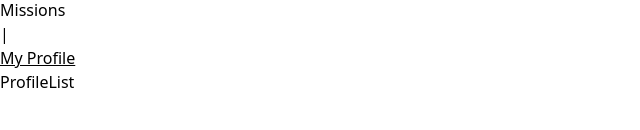
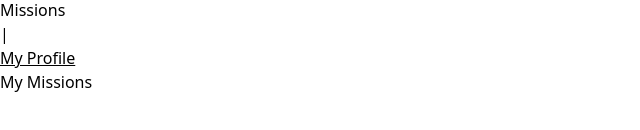
Before and after one commit to Luiscarlosvd/space-travelers, a React (Vite) app: page /my-profile in a window 1280 px wide. Shown: the part 562-692 px from the top of the page, without its empty margins (0-640 px from the left). Built offline with nearby package versions, Linux system fonts and the light colour scheme.

Commit message:
Add filteredList component
This component take the filtered array and the title as props and display the filtered array

```diff
--- /dev/null
+++ b/src/components/FilteredList.jsx
@@ -0,0 +1,18 @@
+function FilteredList({ array, title }) {
+  return (
+    <div>
+      <h2 className="">{title}</h2>
+      <ul>
+        {
+          array.map(item => {
+            return (
+              <li>{item.name}</li>
+            )
+          })
+        }
+      </ul>
+    </div>
+  )
+}
+
+export default FilteredList
--- a/src/components/ProfileList.jsx
+++ b/src/components/ProfileList.jsx
@@ -1,6 +1,14 @@
+import FilteredList from "./FilteredList";
+import { useSelector } from "react-redux";
+
+
 function ProfileList() {
+  const missions = useSelector((store) => store.missions);
+  const filteredMissions = missions.missionsArr.filter((mission)=>mission.activeMember === true)
   return (
-    <div>ProfileList</div>
+    <section className="flex">
+      <FilteredList array={filteredMissions} title="My Missions"/>
+    </section>
   )
 }
 
```
